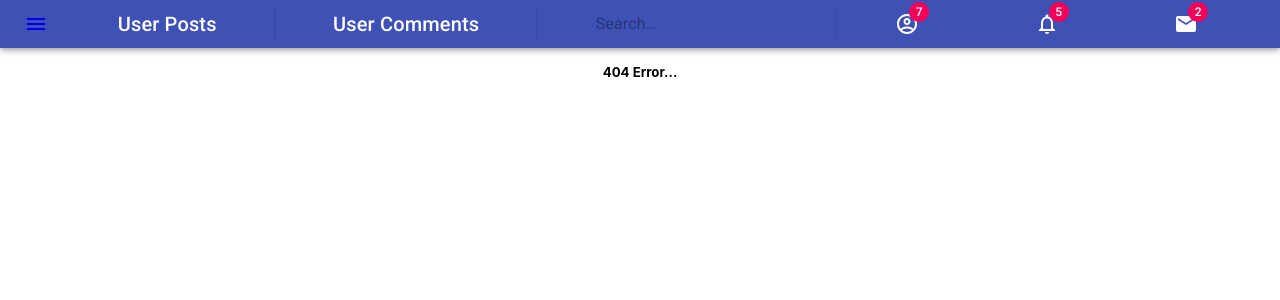
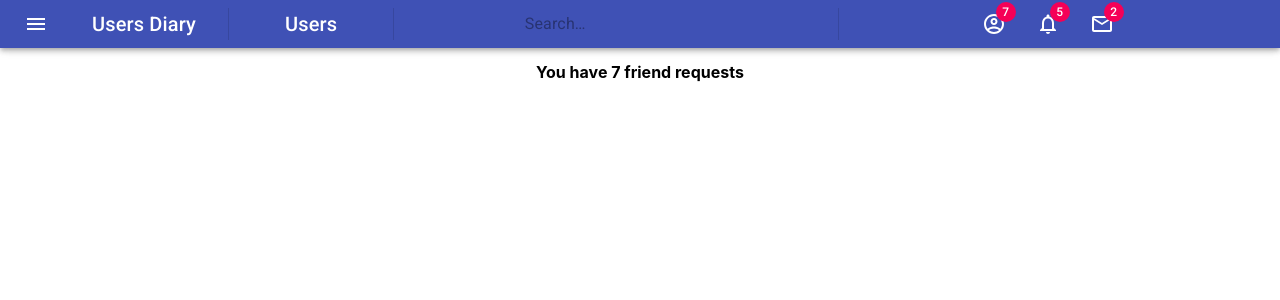
Before and after one commit to saakeeb/material-ui-react, a React (Create React App) app: page /friendRequest in a window 1280 px wide. Before the commit this address had no page. Shown: the top 300 px of the page. Built offline with nearby package versions, Linux system fonts and the light colour scheme.

Commit message:
route added in some point

```diff
--- a/src/App.js
+++ b/src/App.js
@@ -9,6 +9,9 @@ import {
   Link
 } from "react-router-dom";
 import PostDetails from './Component/PostDetails/PostDetails';
+import FriendRequest from './Component/FriendRequest/FriendRequest';
+import Notification from './Component/Notification/Notification';
+import Message from './Message/Message';
 
 function App() {
   return (
@@ -25,6 +28,18 @@ function App() {
           <Route path="/user/:postIdNum">
             <PostDetails></PostDetails>
           </Route>
+          <Route path="/friendRequest">
+            <FriendRequest></FriendRequest>
+          </Route>
+          <Route path="/notification">
+            <Notification></Notification>
+          </Route>
+          <Route path="/message">
+            <Message></Message>
+          </Route>
+          <Route path="/users">
+            <h4 style={{marginTop: '3.9rem'}}>Users details coming soon</h4>
+          </Route>
           <Route path="/*">
             <h3>Not Found</h3>
             <h5>404 Error...</h5>
--- a/src/Component/CommentDetails/CommentDetails.js
+++ b/src/Component/CommentDetails/CommentDetails.js
@@ -37,7 +37,7 @@ const CommentDetails = (props) => {
                             </Grid>
                             <Box component="span" m={1} className={useStyles.box} style={{background:'lightGrey', display:'inlineBlock', padding:'10px'}}>
                                 <Typography color="textSecondary" style={{textAlign:'left'}}><strong>{name}</strong> </Typography>
-                                <Typography color="textSecondary">{comment} </Typography>
+                                <Typography color="textSecondary" style={{textAlign:'left'}}>{comment} </Typography>
                             </Box>
 
                         </Grid>
--- /dev/null
+++ b/src/Component/FriendRequest/FriendRequest.js
@@ -0,0 +1,11 @@
+import React from 'react';
+
+const FriendRequest = () => {
+    return (
+        <div style={{marginTop: '3.9rem'}}>
+            <h4>You have 7 friend requests</h4>
+        </div>
+    );
+};
+
+export default FriendRequest;
--- a/src/Component/Header/Header.js
+++ b/src/Component/Header/Header.js
@@ -7,7 +7,7 @@ import IconButton from '@material-ui/core/IconButton';
 import MenuIcon from '@material-ui/icons/Menu';
 import InputBase from '@material-ui/core/InputBase';
 import Badge from '@material-ui/core/Badge';
-import MailIcon from '@material-ui/icons/Mail';
+import MailOutlineIcon from '@material-ui/icons/MailOutline';
 import Grid from '@material-ui/core/Grid';
 import Divider from '@material-ui/core/Divider';
 import { Link } from 'react-router-dom';
@@ -38,32 +38,47 @@ const Header = () => {
         <div className={useStyles.root} >
             <AppBar position="fixed" >
                 <Toolbar variant="dense">
-                    <Link to="/home"><IconButton edge="start" className={useStyles.menuButton} color="inherit" aria-label="menu" title='Home'>
+                    <Link to="/home">
+                        <IconButton edge="start" className={useStyles.menuButton} color="inherit" aria-label="menu" title='Home' style={{color:'white'}}>
                             <MenuIcon />
-                    </IconButton></Link>
+                        </IconButton>
+                    </Link>
                     <Grid container alignItems="center" className={useStyles.root} style={{margin:'0 auto', padding:'0 auto'}}>
+                        <Link to="/home" style={{color:'white', textDecoration:'none', padding:'0 2rem'}}>
                             <Typography variant="h6" color="inherit" className={useStyles.type} style={{margin:'0 auto', padding:'0 auto'}} title="User Post">
-                            User Posts
+                                Users Diary
                             </Typography>
+                        </Link>
+
+                        <Divider orientation="vertical" flexItem />
+                        <Link to="/users" style={{padding:'0 3.5rem', textDecoration:'none', color:'white'}}>
+                            <Typography variant="h6" color="inherit" className={useStyles.type} title="Users list">
+                                Users
+                            </Typography>
+                        </Link>
+
                         <Divider orientation="vertical" flexItem />
 
-                        <Typography variant="h6" color="inherit" className={useStyles.type} style={{margin:'0 auto', padding:'0 auto'}} title="User Comment">
-                            User Comments
-                        </Typography>
+                            <InputBase placeholder="Search…" inputProps={{ 'aria-label': 'search' }} style={{margin:'0 auto', padding:'0 0.2rem'}}/>
                         <Divider orientation="vertical" flexItem />
-
-                            <InputBase placeholder="Search…" inputProps={{ 'aria-label': 'search' }} style={{margin:'0 auto', padding:'0 auto'}}/>
-                        <Divider orientation="vertical" flexItem />
-
-                        <Badge badgeContent={7} color="secondary" style={{margin:'0 auto', padding:'0 auto'}}>
+                        <container style={{margin:'0 auto', padding:'0 auto'}}>
+                            <Link to='/friendRequest' style={{padding:'0 15px', color:'white'}}>
+                                <Badge badgeContent={7} color="secondary" >
                                     <AccountCircleOutlinedIcon />
                                 </Badge>
-                        <Badge badgeContent={5} color="secondary" style={{margin:'0 auto', padding:'0 auto'}}>
+                            </Link>
+                            <Link to="/notification" style={{padding:'0 15px', color:'white'}}>
+                                <Badge badgeContent={5} color="secondary" >
                                     <NotificationsNoneOutlinedIcon />
                                 </Badge>
-                        <Badge badgeContent={2} color="secondary" style={{margin:'0 auto', padding:'0 auto'}}>
-                            <MailIcon />
+                            </Link>
+                            <Link to="/message" style={{padding:'0 15px', color:'white'}}>
+                                <Badge badgeContent={2} color="secondary" >
+                                    <MailOutlineIcon />
                                 </Badge>
+                            </Link>
+                        </container>
+
                     </Grid>
                 </Toolbar>
             </AppBar>
--- /dev/null
+++ b/src/Component/Notification/Notification.js
@@ -0,0 +1,11 @@
+import React from 'react';
+
+const Notification = () => {
+    return (
+        <div style={{marginTop: '3.9rem'}}>
+            <h4>You have 5 notifications</h4>
+        </div>
+    );
+};
+
+export default Notification;
--- /dev/null
+++ b/src/Message/Message.js
@@ -0,0 +1,11 @@
+import React from 'react';
+
+const Message = () => {
+    return (
+        <div style={{marginTop: '3.9rem'}}>
+            <h4>You have 2 messages</h4>
+        </div>
+    );
+};
+
+export default Message;
```
Also changed, not shown: 1 other file (tests, documents, lock files or other folders). Lines whose indentation alone changed are shown as unchanged.
